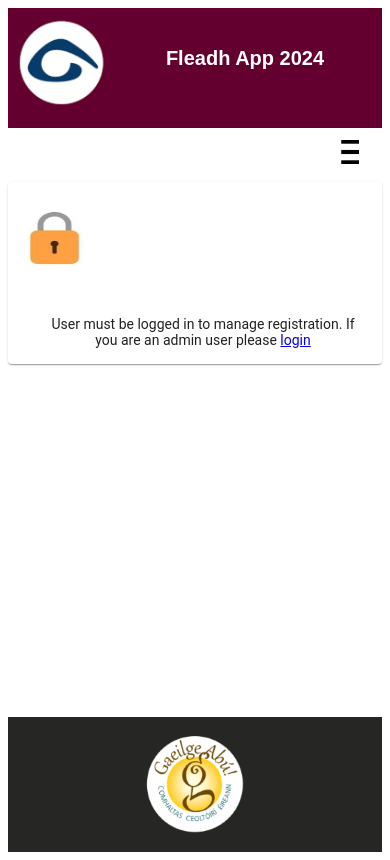
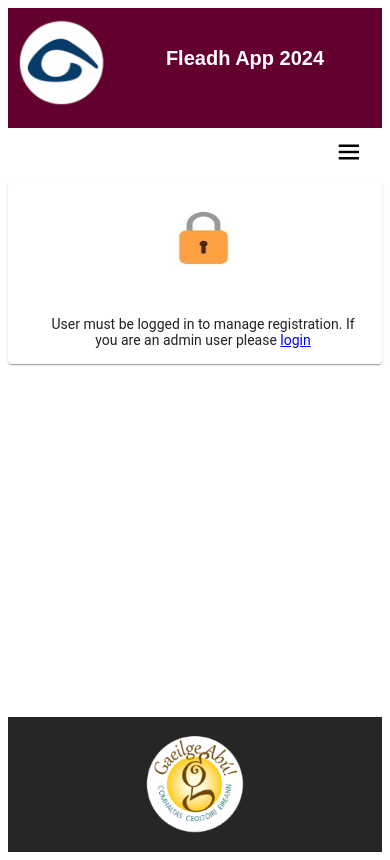
Before and after one commit to cmccafferty1996/Galway-Fleadh, an Angular app: page /manage-reg in a window 390 px wide. Built offline with nearby package versions, Linux system fonts and the light colour scheme.

Commit message:
upgrade angular 14 done

```diff
--- a/package.json
+++ b/package.json
@@ -12,13 +12,13 @@
   "private": true,
   "dependencies": {
     "@angular/animations": "^14.3.0",
-    "@angular/cdk": "^13.3.9",
+    "@angular/cdk": "^14.2.7",
     "@angular/common": "^14.3.0",
     "@angular/compiler": "^14.3.0",
     "@angular/core": "^14.3.0",
     "@angular/flex-layout": "14.0.0-beta.41",
     "@angular/forms": "^14.3.0",
-    "@angular/material": "^13.3.9",
+    "@angular/material": "^14.2.7",
     "@angular/platform-browser": "^14.3.0",
     "@angular/platform-browser-dynamic": "^14.3.0",
     "@angular/router": "^14.3.0",
--- a/src/app/admin-pages/manage-registration/manage-registration.component.css
+++ b/src/app/admin-pages/manage-registration/manage-registration.component.css
@@ -12,6 +12,8 @@
         width: 60px;
         height: 60px;
         margin-top: 3%;
+        margin-left: auto;
+        margin-right: auto;
     }
     button {
         background-color: #468ee5;
@@ -75,6 +77,8 @@
         width: 100px;
         height: 100px;
         margin-top: 1%;
+        margin-left: auto;
+        margin-right: auto;
     }
     button {
         background-color: #468ee5;
--- a/src/app/admin-pages/manage-results/manage-results.component.css
+++ b/src/app/admin-pages/manage-results/manage-results.component.css
@@ -16,6 +16,8 @@
     width: 60px;
     height: 60px;
     margin-top: 3%;
+    margin-left: auto;
+    margin-right: auto;
   }
 
   button {
@@ -114,6 +116,8 @@
     width: 100px;
     height: 100px;
     margin-top: 1%;
+    margin-left: auto;
+    margin-right: auto;
   }
 
   button {
--- a/src/app/admin-pages/manage-slips/manage-slips.component.css
+++ b/src/app/admin-pages/manage-slips/manage-slips.component.css
@@ -12,6 +12,8 @@
         width: 60px;
         height: 60px;
         margin-top: 3%;
+        margin-left: auto;
+        margin-right: auto;
     }
     button {
         background-color: #468ee5;
@@ -89,6 +91,8 @@
         width: 100px;
         height: 100px;
         margin-top: 1%;
+        margin-left: auto;
+        margin-right: auto;
     }
     button {
         background-color: #468ee5;
--- a/src/app/app.component.css
+++ b/src/app/app.component.css
@@ -75,7 +75,7 @@
   }
 
   #menu-icon {
-    font-size: 50px;
+    font-size: 30px;
     margin-top: 5px;
     margin-right: 10px;
   }
```
Also changed, not shown: 1 other file (tests, documents, lock files or other folders).
